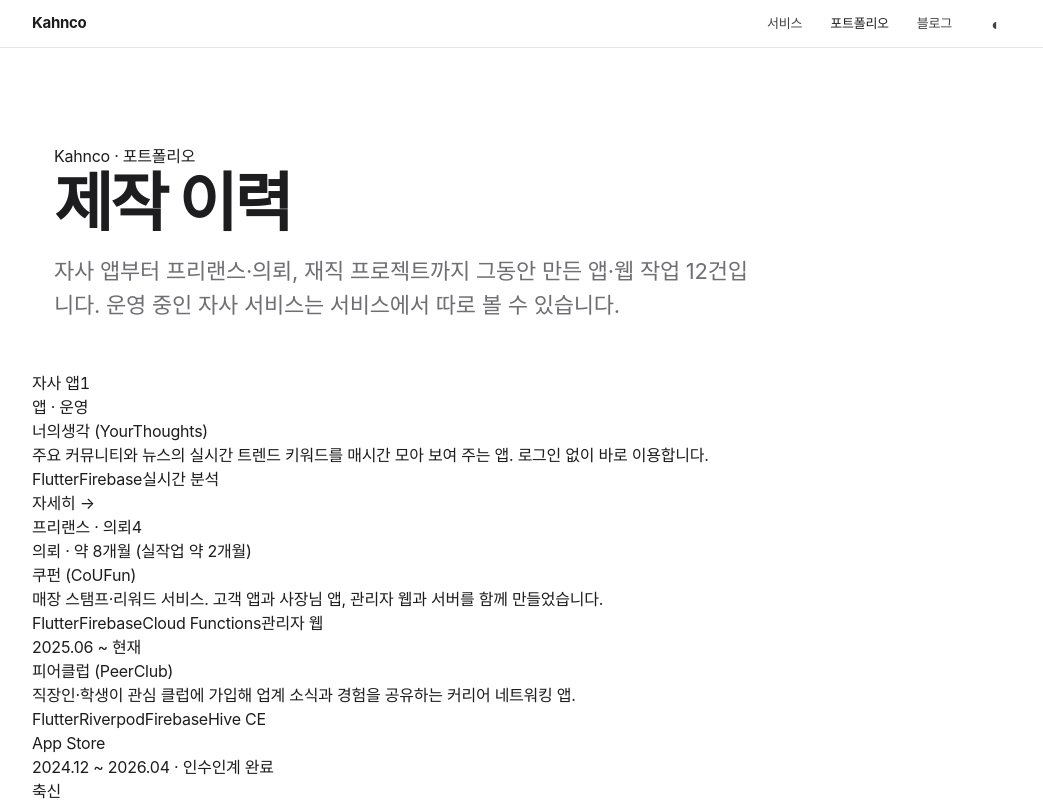
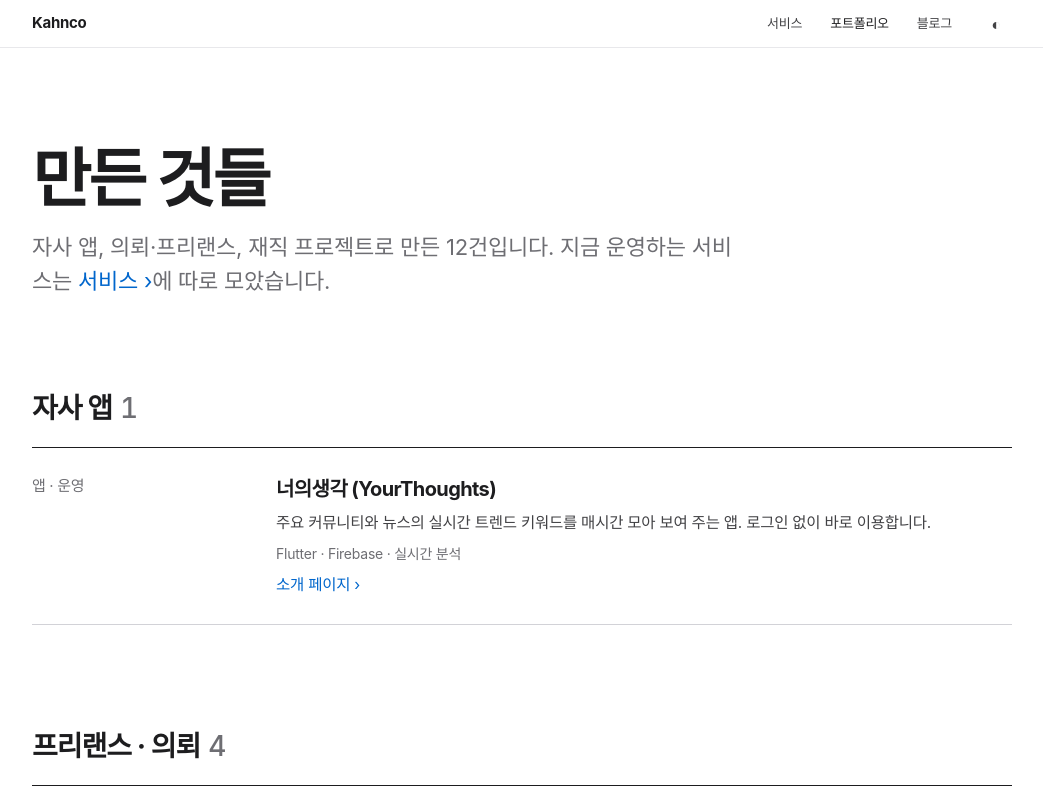
Before and after one commit to kahnco/kahnco_page, a React (Vite) app: page /portfolio in a window 1280 px wide. Shown: the top 801 px of the page, without its empty margins (118-1161 px from the left). Built offline with nearby package versions, Linux system fonts and the light colour scheme; a web font is replaced by a local one.

Commit message:
feat(portfolio): 연표형 제작 이력과 문의 띠

```diff
--- a/src/pages/PortfolioPage.tsx
+++ b/src/pages/PortfolioPage.tsx
@@ -1,94 +1,76 @@
 import { Link } from "react-router-dom";
 import SiteHeader from "../components/site/SiteHeader";
 import SiteFooter from "../components/site/SiteFooter";
+import AskBand from "../components/site/AskBand";
 import { useDocumentMeta } from "../lib/useDocumentMeta";
+import { useReveal } from "../lib/useReveal";
 import { PORTFOLIO, PORTFOLIO_COUNT, type PortfolioItem } from "../data/portfolio";
 import { ROUTE_META } from "../data/routeMeta";
 
-function ItemBody({ item }: { item: PortfolioItem }) {
+function Links({ item }: { item: PortfolioItem }) {
+  if (!item.href && !item.appStore && !item.playStore) return null;
   return (
-    <>
-      <div className="per">{item.period}</div>
-      <div>
-        <div className="nm">{item.title}</div>
-        <div className="desc">{item.description}</div>
-        <div className="tags">
-          {item.tags.map((t) => (
-            <span className="tag" key={t}>
-              {t}
-            </span>
-          ))}
-        </div>
-      </div>
-      <div className="links">
-        {item.href && <span>자세히 →</span>}
+    <p className="tl-links">
+      {item.href && (
+        <Link className="lk" to={item.href}>
+          소개 페이지
+        </Link>
+      )}
       {item.appStore && (
-          <a href={item.appStore} target="_blank" rel="noopener noreferrer">
+        <a className="lk" href={item.appStore} target="_blank" rel="noopener noreferrer">
           App Store
         </a>
       )}
       {item.playStore && (
-          <a href={item.playStore} target="_blank" rel="noopener noreferrer">
-            Play Store
+        <a className="lk" href={item.playStore} target="_blank" rel="noopener noreferrer">
+          Google Play
         </a>
       )}
-      </div>
-    </>
-  );
-}
-
-function PItem({ item }: { item: PortfolioItem }) {
-  if (item.href) {
-    return (
-      <Link className="pitem" to={item.href}>
-        <ItemBody item={item} />
-      </Link>
-    );
-  }
-  return (
-    <div className="pitem">
-      <ItemBody item={item} />
-    </div>
+    </p>
   );
 }
 
 export default function PortfolioPage() {
   useDocumentMeta(ROUTE_META["/portfolio"].title, ROUTE_META["/portfolio"].description);
+  useReveal();
 
   return (
     <div className="site">
       <SiteHeader />
-
       <main>
-        <section className="phead">
-          <div className="wrap">
-            <div className="crumb">Kahnco · 포트폴리오</div>
-            <h1>제작 이력</h1>
+        <header className="phead">
+          <h1>만든 것들</h1>
           <p>
-              자사 앱부터 프리랜스·의뢰, 재직 프로젝트까지 그동안 만든 앱·웹 작업 {PORTFOLIO_COUNT}
-              건입니다. 운영 중인 자사 서비스는 <Link to="/services">서비스</Link>에서 따로 볼 수
-              있습니다.
+            자사 앱, 의뢰·프리랜스, 재직 프로젝트로 만든 {PORTFOLIO_COUNT}건입니다. 지금 운영하는 서비스는{" "}
+            <Link className="lk" to="/services">
+              서비스
+            </Link>
+            에 따로 모았습니다.
           </p>
+        </header>
+        {PORTFOLIO.map((group) => (
+          <section className="pf-group" key={group.key}>
+            <h2>
+              {group.label}
+              <span className="n tnum">{group.items.length}</span>
+            </h2>
+            <ol className="tl">
+              {group.items.map((item) => (
+                <li className="tl-item reveal" key={item.title}>
+                  <div className="tl-when tnum">{item.period}</div>
+                  <div>
+                    <h3>{item.title}</h3>
+                    <p>{item.description}</p>
+                    <p className="tech">{item.tags.join(" · ")}</p>
+                    <Links item={item} />
                   </div>
+                </li>
+              ))}
+            </ol>
           </section>
-
-        <section className="band">
-          <div className="wrap">
-            {PORTFOLIO.map((group) => (
-              <div className="pgroup" key={group.key}>
-                <div className="ghead">
-                  <span className="gt">{group.label}</span>
-                  <span className="gc tnum">{group.items.length}</span>
-                </div>
-                {group.items.map((item) => (
-                  <PItem key={item.title} item={item} />
         ))}
-              </div>
-            ))}
-          </div>
-        </section>
+        <AskBand />
       </main>
-
       <SiteFooter />
     </div>
   );
```
Also changed, not shown: 1 other file (tests, documents, lock files or other folders). Lines whose indentation alone changed are shown as unchanged.
